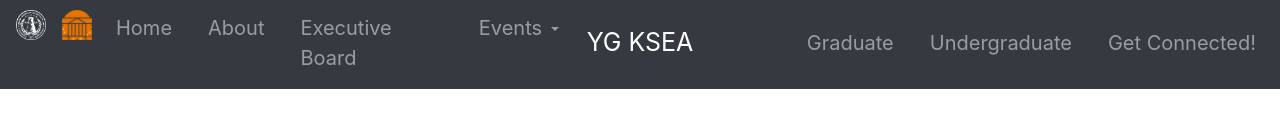
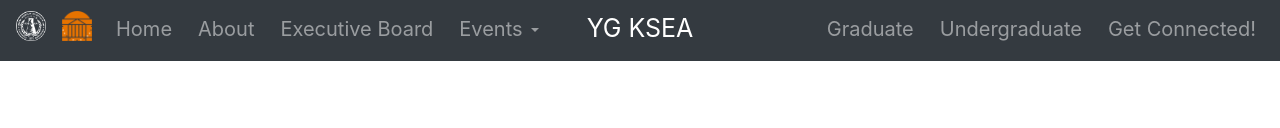
Before and after one commit to hyunsukr/KSEAatUVa, a website: page index.html in a window 1280 px wide. Shown: the part 478-606 px from the top of the page. Drawn offline with nearby package versions, Linux system fonts and the light colour scheme.

```diff
--- a/index.html
+++ b/index.html
@@ -212,16 +212,16 @@
                                 <img src="/pics/logos/uvarotunda.png" width="30" height="30" class="d-inline-block align-top" alt="">
                             </a>
                         </li>
-                        <li class="nav-item"style="padding-right:20px">
+                        <li class="nav-item"style="padding-right:10px">
                             <a class="nav-link" href="/"><span style="font-size:125%;">Home</a></span>
                         </li>
-                        <li class="nav-item"style="padding-right:20px">
+                        <li class="nav-item"style="padding-right:10px">
                             <a class="nav-link" href="/about"><span style="font-size:125%;">About</a></span>
                         </li>
-                        <li class="nav-item"style="padding-right:20px">
+                        <li class="nav-item"style="padding-right:10px">
                             <a class="nav-link" href="/execundergraduate"><span style="font-size:125%;">Executive Board</a></span>
                         </li>
-                        <li class="nav-item dropdown"style="padding-right:20px">
+                        <li class="nav-item dropdown"style="padding-right:10px">
                             <a class="nav-link dropdown-toggle" href="#" id="navbarDropdown" role="button" data-toggle="dropdown" aria-haspopup="true" aria-expanded="false"><span style="font-size:125%;">
                             Events</span>
                             </a>
@@ -241,13 +241,13 @@
                 </div>
                 <div class="navbar-collapse collapse w-100 order-3 dual-collapse2" style="display:flex! important">
                     <ul class="navbar-nav ml-auto" >
-                        <li class="nav-item"style="padding-left:20px">
+                        <li class="nav-item">
                             <a class="nav-link" href="/homegraduate"><span style="font-size:125%">Graduate</span></a>
                         </li>
-                        <li class="nav-item"style="padding-left:20px">
+                        <li class="nav-item"style="padding-left:10px">
                             <a class="nav-link" href="/homeundergraduate"><span style="font-size:125%;">Undergraduate</span></a>
                         </li>
-                        <li class="nav-item"style="padding-left:20px">
+                        <li class="nav-item"style="padding-left:10px">
                             <a class="nav-link" href="/kconnect"><span style="font-size:125%;">Get Connected!</a></span>
                         </li>
                     </ul>
```
Also changed, not shown: home.html (+6 -6 lines).
